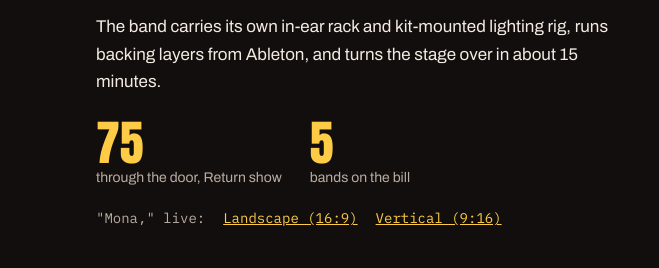
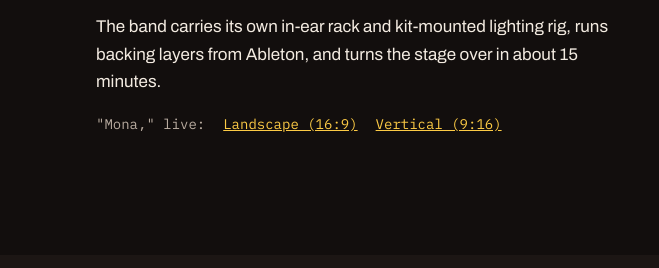
Before and after one commit to twisteddragonband/twisteddragonband.github.io, a plain HTML site: page press.html in a window 1280 px wide. Shown: the part 1272-1540 px from the top of the page, 0-659 px from the left. Drawn offline with Linux system fonts and the light colour scheme.

Commit message:
Remove Return show attendance numbers
Co-Authored-By: Claude Opus 5.5 <noreply@anthropic.com>
Claude-Session: https://claude.ai/code/session_01Mdjiy8u6yn83xz9N3vwAAp

```diff
--- a/press.html
+++ b/press.html
@@ -80,10 +80,6 @@ p{margin:0}
 .play:hover{background:var(--bolt);color:var(--soot)}
 .play svg{width:18px;height:18px}
 .vids{display:flex;flex-wrap:wrap;gap:8px 18px;font-family:var(--mono);font-size:14px}
-.stat{display:flex;gap:28px;flex-wrap:wrap;padding-top:6px}
-.stat div{display:flex;flex-direction:column}
-.stat b{font-family:var(--display);font-weight:400;font-size:48px;line-height:1;color:var(--bolt);font-variant-numeric:tabular-nums}
-.stat span{font-size:14px;color:var(--smoke)}
 
 /* BIOS */
 .bios{display:grid;grid-template-columns:minmax(0,1fr);gap:16px}
@@ -215,10 +211,6 @@ footer .wrap{display:flex;justify-content:space-between;gap:16px;flex-wrap:wrap}
       <div class="prose">
         <p>After three years away, Twisted Dragon returned as a three-piece on October 16, 2026, headlining a five-band, all-ages bill at Westport Bowery in Kansas City.</p>
         <p>The band carries its own in-ear rack and kit-mounted lighting rig, runs backing layers from Ableton, and turns the stage over in about 15 minutes.</p>
-      </div>
-      <div class="stat">
-        <div><b>75</b><span>through the door, Return show</span></div>
-        <div><b>5</b><span>bands on the bill</span></div>
       </div>
       <div class="vids"><span class="muted">"Mona," live:</span>
         <a href="https://drive.google.com/file/d/1-t_deZXCTcsvWy8wCoaoUx_sxY7vRu-M/view" target="_blank" rel="noopener">Landscape (16:9)</a>
```
Also changed, not shown: index.html (+1 -1 lines).
